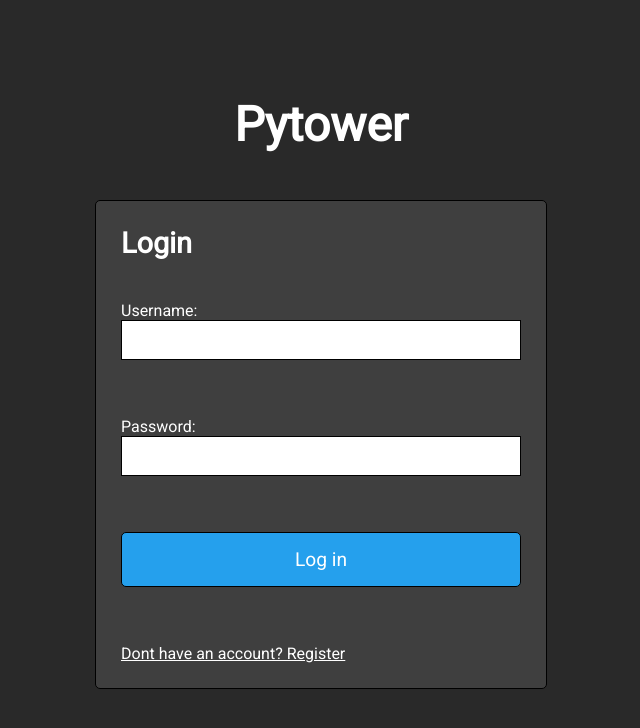
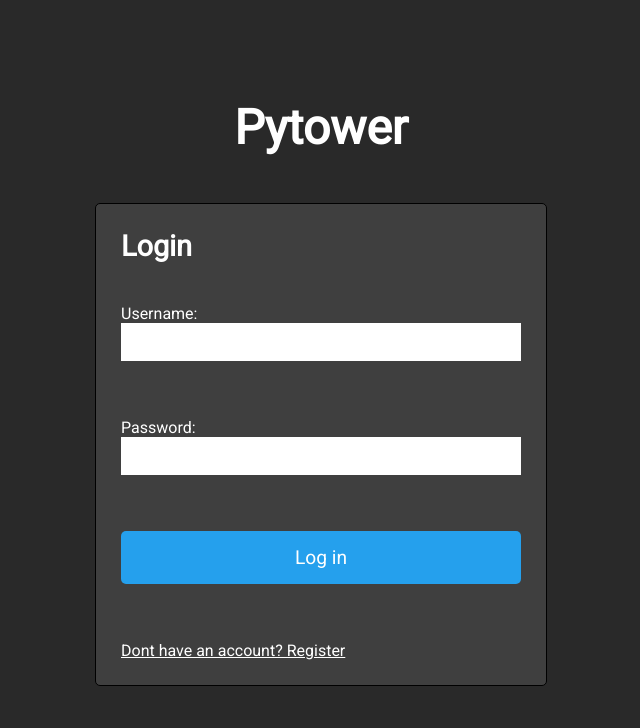
Before and after one commit to ayunas/pytower, a Django app: page / in a window 1280 px wide. Shown: the top 728 px of the page, without its empty margins (319-959 px from the left). Run offline with Django 3.2, Linux system fonts and the light colour scheme.

Commit message:
Fixed up some borders and colors

```diff
--- a/tower_app/templates/auth/login.html
+++ b/tower_app/templates/auth/login.html
@@ -40,7 +40,7 @@
                 margin-bottom: 25px;
                 font-size: 1.5rem;
                 outline: 0;
-                border: 1px solid black;
+                border: none;
                 padding: 5px;
                 color: black;
             }
@@ -52,7 +52,7 @@
                 cursor: pointer;
                 border-radius: 5px;
                 background-color: #25a0ed  ;
-                border: 1px solid black;
+                border: none;
                 transition: background-color 0.5s linear;
             }
             button:hover {
--- a/tower_app/templates/auth/register.html
+++ b/tower_app/templates/auth/register.html
@@ -40,7 +40,7 @@
                 margin-bottom: 25px;
                 font-size: 1.5rem;
                 outline: 0;
-                border: 1px solid black;
+                border: none;
                 padding: 5px;
                 color: black;
             }
@@ -52,7 +52,7 @@
                 cursor: pointer;
                 border-radius: 5px;
                 background-color: #25a0ed  ;
-                border: 1px solid black;
+                border: none;
                 transition: background-color 0.5s linear;
             }
             button:hover {
```
